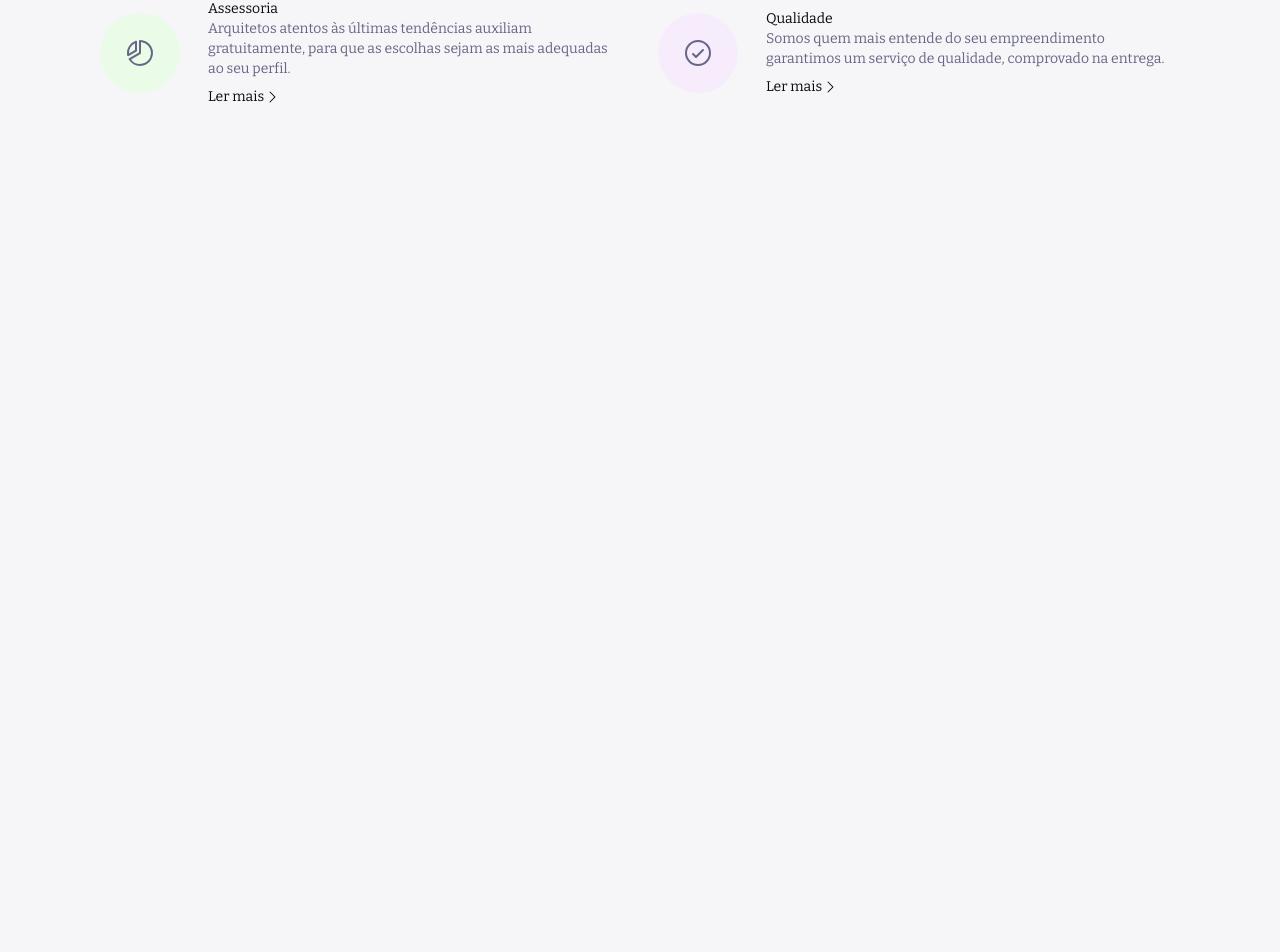
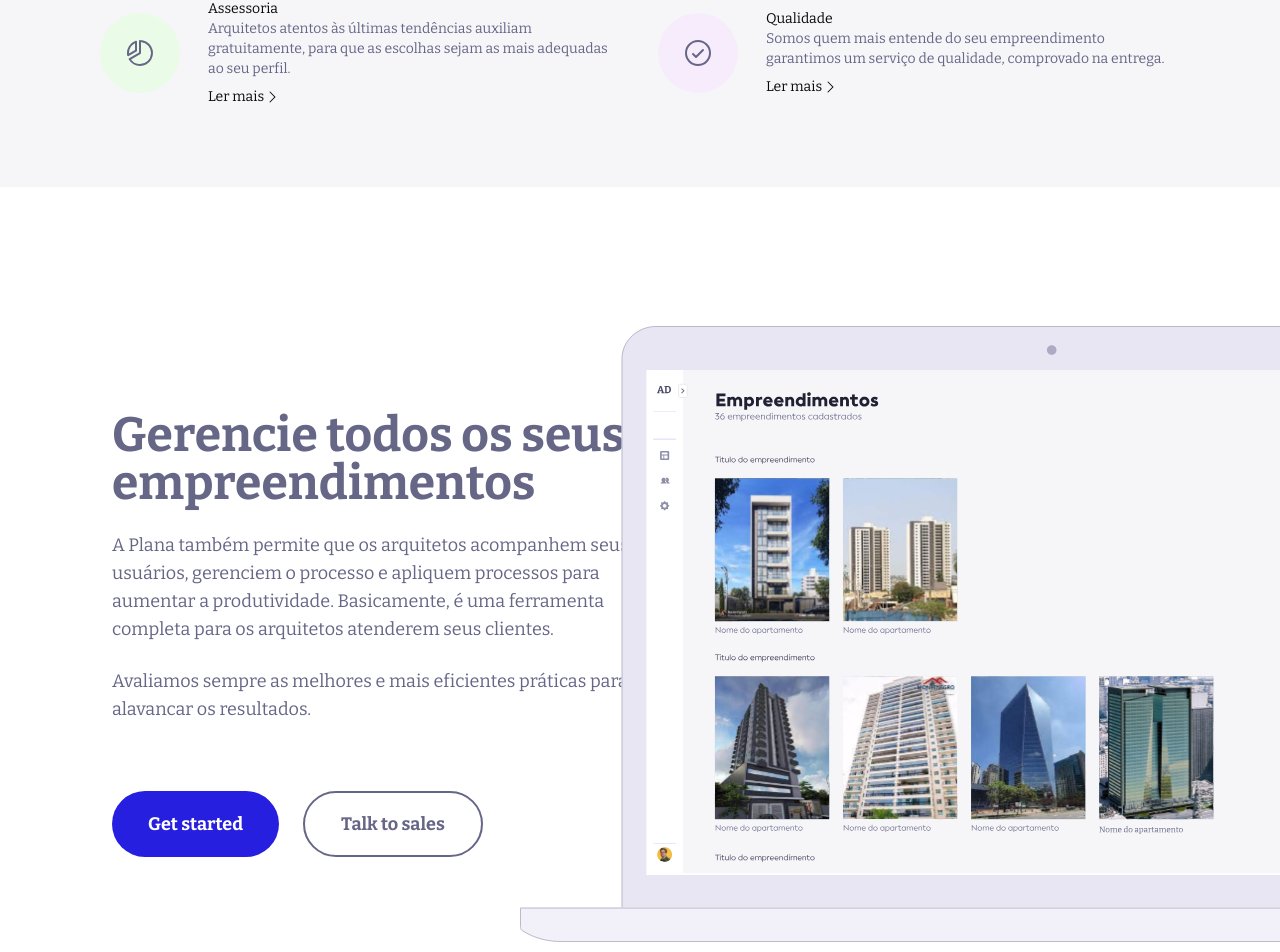
Before and after one commit to andrebellico/plana-page, a Next.js app: page / in a window 1280 px wide. Shown: the part 1357-2309 px from the top of the page. Before the commit the page ends 1464 px from the top, so only its background shows below. Built offline with nearby package versions, Linux system fonts and the light colour scheme.

Commit message:
feature/ info section

```diff
--- a/src/app/page.tsx
+++ b/src/app/page.tsx
@@ -1,11 +1,13 @@
 import FunctionalitiesSection from '@/components/Functionalities'
 import Home from '@/components/Home'
+import InfoSection from '@/components/Info'
 
 export default function HomePage() {
   return (
     <>
       <Home />
       <FunctionalitiesSection />
+      <InfoSection />
     </>
   )
 }
--- /dev/null
+++ b/src/components/Info.tsx
@@ -0,0 +1,44 @@
+import Image from 'next/image'
+import { Button } from './Button'
+
+export default function InfoSection() {
+  return (
+    <div className="mt-20 py-28 bg-neutral-0">
+      <div className="p-28  grid grid-cols-2 items-center">
+        <div className="gap-6 flex flex-col">
+          <h2 className="text-5xl font-bold text-neutral-600">
+            Gerencie todos os seus empreendimentos
+          </h2>
+          <p className="text-neutral-600 text-lg">
+            A Plana também permite que os arquitetos acompanhem seus usuários,
+            gerenciem o processo e apliquem processos para aumentar a
+            produtividade. Basicamente, é uma ferramenta completa para os
+            arquitetos atenderem seus clientes.
+          </p>
+          <p className="text-neutral-600 text-lg">
+            Avaliamos sempre as melhores e mais eficientes práticas para
+            alavancar os resultados.
+          </p>
+          <div className="flex gap-6 mt-11">
+            <Button className="rounded-[40px] h-[66px] py-6 px-9 text-lg">
+              Get started
+            </Button>
+            <Button
+              variant="ternary"
+              className="rounded-[40px] border-[2px] text-neutral-600 border-neutral-600 h-[66px] py-6 px-9 text-lg"
+            >
+              Talk to sales
+            </Button>
+          </div>
+        </div>
+        <Image
+          className="flex right-0 absolute"
+          src={'/info.svg'}
+          width={760}
+          height={620}
+          alt="Info"
+        />
+      </div>
+    </div>
+  )
+}
```
Also changed, not shown: public/info.svg (added).
